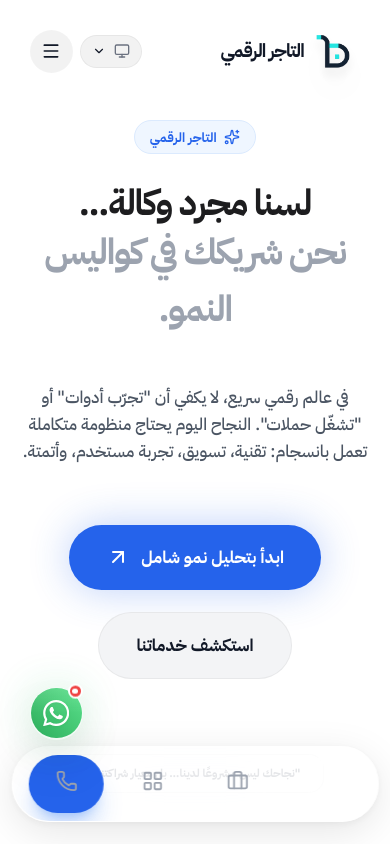
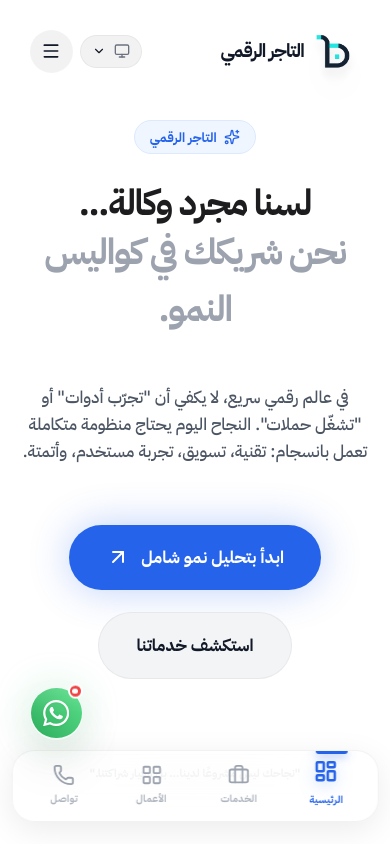
Before and after one commit to mohamedlahlah/asdwww, a React (Vite) app: page / in a window 390 px wide. Shown: the top 844 px of the page. Built offline with nearby package versions, Linux system fonts and the light colour scheme.

Commit message:
Refine mobile bottom navbar with Native iOS style, RTL top-indicator, and visible labels

```diff
--- a/components/Layout.tsx
+++ b/components/Layout.tsx
@@ -225,48 +225,47 @@ const Layout = ({ children }: { children: React.ReactNode }) => {
 
             {children}
 
-            {/* WORLD-CLASS MOBILE BOTTOM NAVBAR - INSPIRED BY TOP-TIER APPS */}
-            <div className="lg:hidden fixed bottom-6 left-1/2 -translate-x-1/2 w-[94%] max-w-[440px] h-[76px] z-[100] transition-all duration-500">
-                {/* Main Bar Container */}
-                <div className="relative w-full h-full bg-white/70 dark:bg-[#0c0c0d]/80 backdrop-blur-3xl border border-white/30 dark:border-white/10 rounded-[2.5rem] shadow-[0_10px_40px_rgba(0,0,0,0.1),0_2px_10px_rgba(0,0,0,0.05)] dark:shadow-[0_20px_50px_rgba(0,0,0,0.4)] flex items-center justify-between px-3 overflow-hidden">
+            {/* NATIVE-LIKE MOBILE BOTTOM NAVBAR */}
+            <div className="lg:hidden fixed bottom-6 left-1/2 -translate-x-1/2 w-[94%] max-w-[420px] h-[72px] z-[100] transition-all duration-500">
+                <div className="relative w-full h-full bg-white/80 dark:bg-[#121213]/85 backdrop-blur-2xl border border-black/5 dark:border-white/10 rounded-3xl shadow-[0_8px_32px_rgba(0,0,0,0.08)] dark:shadow-[0_12px_40px_rgba(0,0,0,0.5)] flex items-center justify-between px-2 overflow-hidden">
 
-                    {/* Magnetic Sliding Indicator - Spring Physics Simulation */}
+                    {/* Dynamic Top Indicator for Active Tab (RTL Optimized) */}
                     <div
-                        className="absolute h-[58px] bg-blue-600 dark:bg-blue-500 rounded-[2rem] transition-all duration-500 ease-[cubic-bezier(0.175,0.885,0.32,1.275)] shadow-xl shadow-blue-500/30"
+                        className="absolute top-0 h-[3px] bg-blue-600 dark:bg-blue-500 rounded-b-full transition-all duration-500 ease-[cubic-bezier(0.25,1,0.5,1)] shadow-[0_2px_8px_rgba(37,99,235,0.6)]"
                         style={{
-                            width: 'calc(25% - 16px)',
-                            left: pathname === '/' ? '16px' :
-                                  pathname === '/services' ? 'calc(25% + 4px)' :
-                                  pathname === '/portfolio' ? 'calc(50% + 4px)' :
-                                  pathname === '/contact' ? 'calc(75% - 12px)' : '16px',
+                            width: '32px',
+                            right: pathname === '/' ? 'calc(12.5% - 16px)' :
+                                   pathname === '/services' ? 'calc(37.5% - 16px)' :
+                                   pathname === '/portfolio' ? 'calc(62.5% - 16px)' :
+                                   pathname === '/contact' ? 'calc(87.5% - 16px)' : 'calc(12.5% - 16px)',
                             opacity: ['/', '/services', '/portfolio', '/contact'].includes(pathname) ? 1 : 0
                         }}
                     />
 
                     {[
-                        { name: 'الرئيسية', path: '/', icon: <LayoutDashboard size={22} /> },
-                        { name: 'الخدمات', path: '/services', icon: <Briefcase size={22} /> },
-                        { name: 'الأعمال', path: '/portfolio', icon: <LayoutGrid size={22} /> },
-                        { name: 'تواصل', path: '/contact', icon: <Phone size={22} /> },
+                        { name: 'الرئيسية', path: '/', icon: LayoutDashboard },
+                        { name: 'الخدمات', path: '/services', icon: Briefcase },
+                        { name: 'الأعمال', path: '/portfolio', icon: LayoutGrid },
+                        { name: 'تواصل', path: '/contact', icon: Phone },
                     ].map((item) => {
                         const active = pathname === item.path;
+                        const Icon = item.icon;
                         return (
                             <Link
                                 key={item.path}
                                 to={item.path}
-                                className={`relative z-10 flex flex-col items-center justify-center w-1/4 h-full group active:scale-90 transition-transform duration-200 ${active ? 'text-white' : 'text-gray-400 dark:text-gray-500'}`}
+                                className={`relative z-10 flex flex-col items-center justify-center w-1/4 h-full gap-1.5 group active:scale-[0.92] transition-all duration-300 ${active ? 'text-blue-600 dark:text-blue-400' : 'text-gray-400 dark:text-gray-500'}`}
                             >
-                                <div className={`transition-all duration-500 ${active ? 'scale-110 -translate-y-1 drop-shadow-[0_0_8px_rgba(255,255,255,0.3)]' : 'scale-100 group-hover:text-gray-600 dark:group-hover:text-gray-300'}`}>
-                                    {item.icon}
+                                <div className={`relative transition-all duration-300 ease-out ${active ? '-translate-y-1' : 'group-hover:text-gray-600 dark:group-hover:text-gray-300'}`}>
+                                    <Icon
+                                        size={active ? 24 : 22}
+                                        strokeWidth={active ? 2.5 : 2}
+                                        className={`transition-all duration-300 ${active ? 'drop-shadow-[0_4px_8px_rgba(59,130,246,0.3)]' : ''}`}
+                                    />
                                 </div>
-                                <span className={`text-[11px] font-black tracking-tight transition-all duration-500 mt-1.5 ${active ? 'opacity-100 translate-y-0 scale-100' : 'opacity-0 translate-y-4 scale-50 h-0 overflow-hidden'}`}>
+                                <span className={`text-[10px] font-black tracking-wide transition-all duration-300 ${active ? 'opacity-100' : 'opacity-80 group-hover:opacity-100'}`}>
                                     {item.name}
                                 </span>
-
-                                {/* Refined Active Glow Dot */}
-                                {active && (
-                                    <div className="absolute top-2 right-1/2 translate-x-1/2 w-1 h-1 bg-white rounded-full blur-[1px] animate-pulse"></div>
-                                )}
                             </Link>
                         );
                     })}
```
